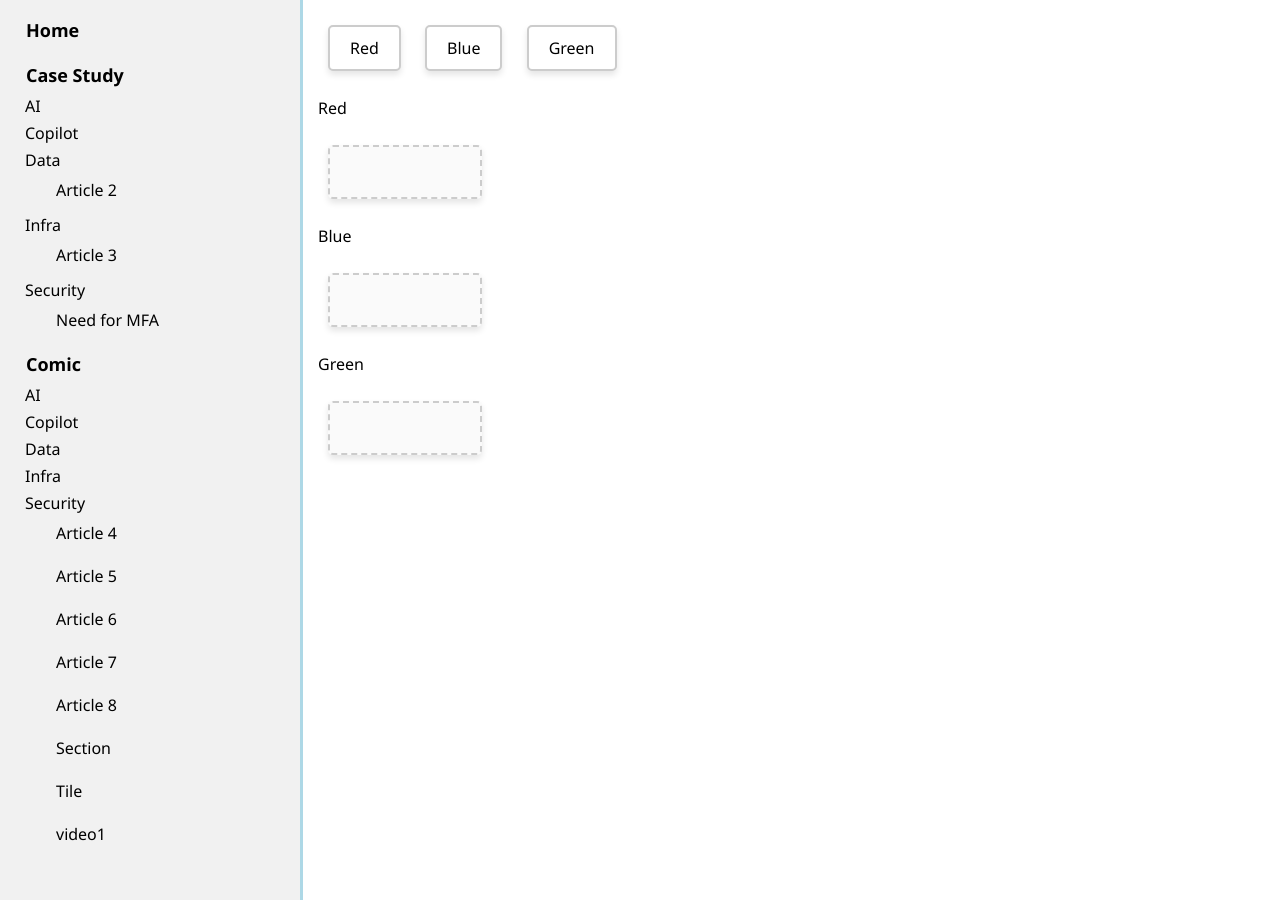
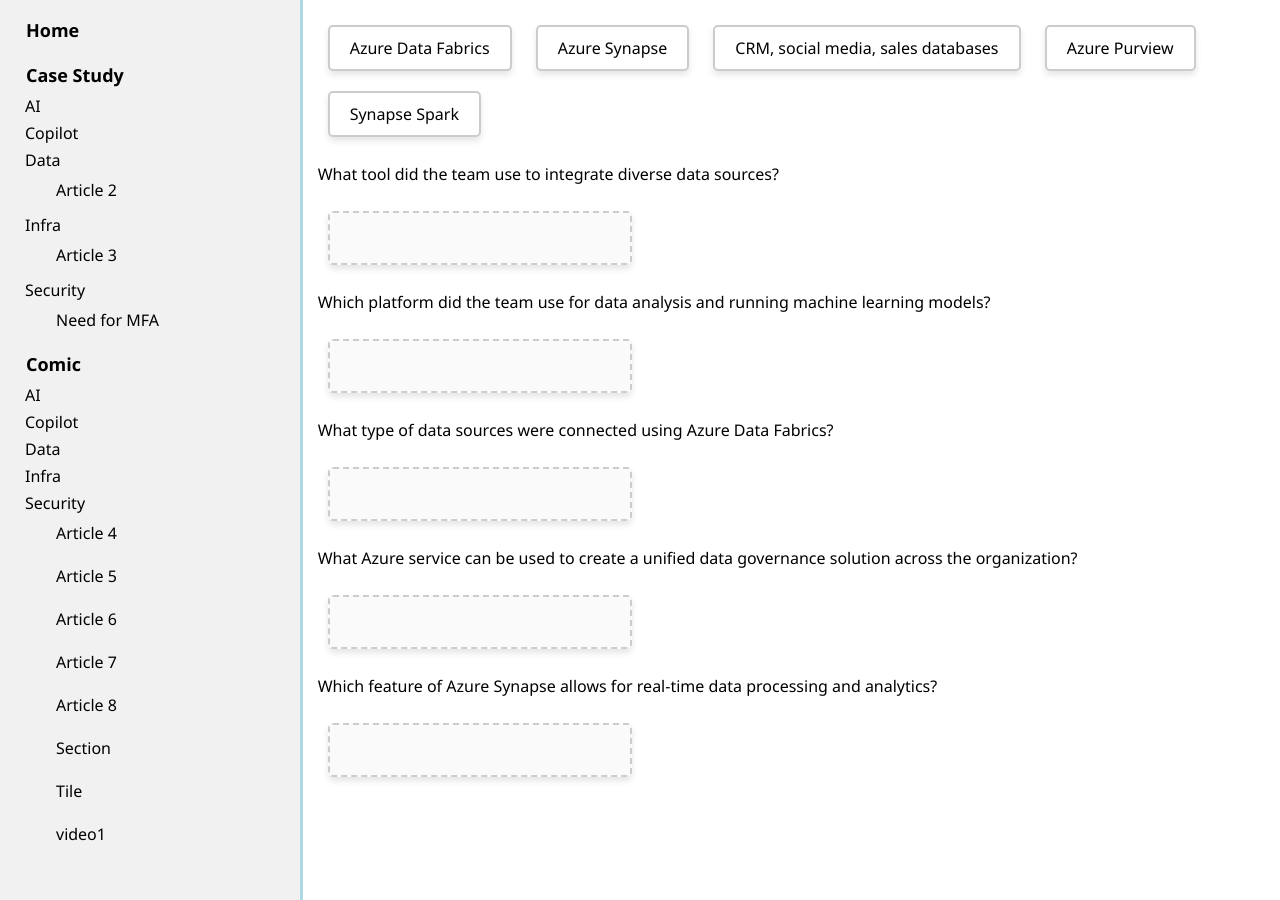
Before and after one commit to julietrajan/demo1, a Jekyll site: the page built from project-files/folder1/article1.md, in a window 1280 px wide. Built offline with Jekyll 4.4.1, drawn with Linux system fonts in a browser that asks for light colours.

Commit message:
Update article1.md

```diff
--- a/project-files/folder1/article1.md
+++ b/project-files/folder1/article1.md
@@ -5,7 +5,6 @@
 sub-category: "Security"
 courses: [SC-200,SC-300, AZ-500]
 ---
-
 
 <html lang="en">
 <head>
@@ -30,7 +29,7 @@
             transform: scale(1.05);
         }
         .drop-area {
-            width: 150px;
+            width: 300px;
             height: 50px;
             border: 2px dashed #ccc;
             border-radius: 5px;
@@ -61,21 +60,31 @@
 </head>
 <body>
     <div>
-        <div class="draggable-text" draggable="true" ondragstart="drag(event)" id="redText">Red</div>
-        <div class="draggable-text" draggable="true" ondragstart="drag(event)" id="blueText">Blue</div>
-        <div class="draggable-text" draggable="true" ondragstart="drag(event)" id="greenText">Green</div>
+        <div class="draggable-text" draggable="true" ondragstart="drag(event)" id="azureDataFabrics">Azure Data Fabrics</div>
+        <div class="draggable-text" draggable="true" ondragstart="drag(event)" id="azureSynapse">Azure Synapse</div>
+        <div class="draggable-text" draggable="true" ondragstart="drag(event)" id="crmSocialSales">CRM, social media, sales databases</div>
+        <div class="draggable-text" draggable="true" ondragstart="drag(event)" id="azurePurview">Azure Purview</div>
+        <div class="draggable-text" draggable="true" ondragstart="drag(event)" id="synapseSpark">Synapse Spark</div>
     </div>
     <div>
-        <p>Red</p>
-        <div class="drop-area" ondrop="drop(event)" ondragover="allowDrop(event)" data-color="red"></div>
+        <p>What tool did the team use to integrate diverse data sources?</p>
+        <div class="drop-area" ondrop="drop(event)" ondragover="allowDrop(event)" data-answer="azureDataFabrics"></div>
     </div>
     <div>
-        <p>Blue</p>
-        <div class="drop-area" ondrop="drop(event)" ondragover="allowDrop(event)" data-color="blue"></div>
+        <p>Which platform did the team use for data analysis and running machine learning models?</p>
+        <div class="drop-area" ondrop="drop(event)" ondragover="allowDrop(event)" data-answer="azureSynapse"></div>
     </div>
     <div>
-        <p>Green</p>
-        <div class="drop-area" ondrop="drop(event)" ondragover="allowDrop(event)" data-color="green"></div>
+        <p>What type of data sources were connected using Azure Data Fabrics?</p>
+        <div class="drop-area" ondrop="drop(event)" ondragover="allowDrop(event)" data-answer="crmSocialSales"></div>
+    </div>
+    <div>
+        <p>What Azure service can be used to create a unified data governance solution across the organization?</p>
+        <div class="drop-area" ondrop="drop(event)" ondragover="allowDrop(event)" data-answer="azurePurview"></div>
+    </div>
+    <div>
+        <p>Which feature of Azure Synapse allows for real-time data processing and analytics?</p>
+        <div class="drop-area" ondrop="drop(event)" ondragover="allowDrop(event)" data-answer="synapseSpark"></div>
     </div>
     <p id="message"></p>
 
@@ -92,9 +101,9 @@
             event.preventDefault();
             var data = event.dataTransfer.getData("text");
             var draggedElement = document.getElementById(data);
-            var dropAreaColor = event.target.getAttribute("data-color");
+            var dropAreaAnswer = event.target.getAttribute("data-answer");
 
-            if (draggedElement.innerText.toLowerCase() === dropAreaColor) {
+            if (draggedElement.id === dropAreaAnswer) {
                 event.target.appendChild(draggedElement);
                 event.target.classList.add("correct");
                 event.target.classList.remove("incorrect");
```
